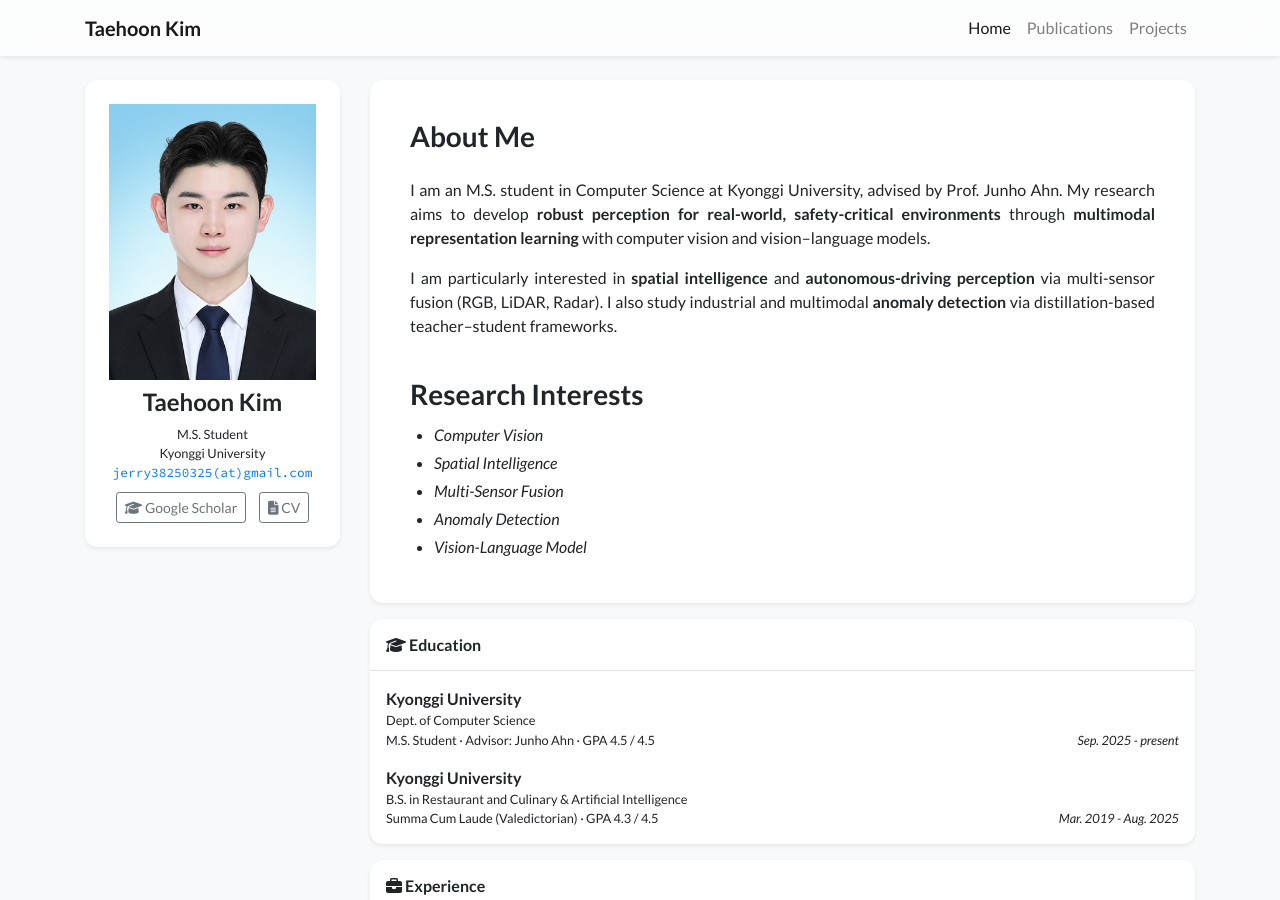
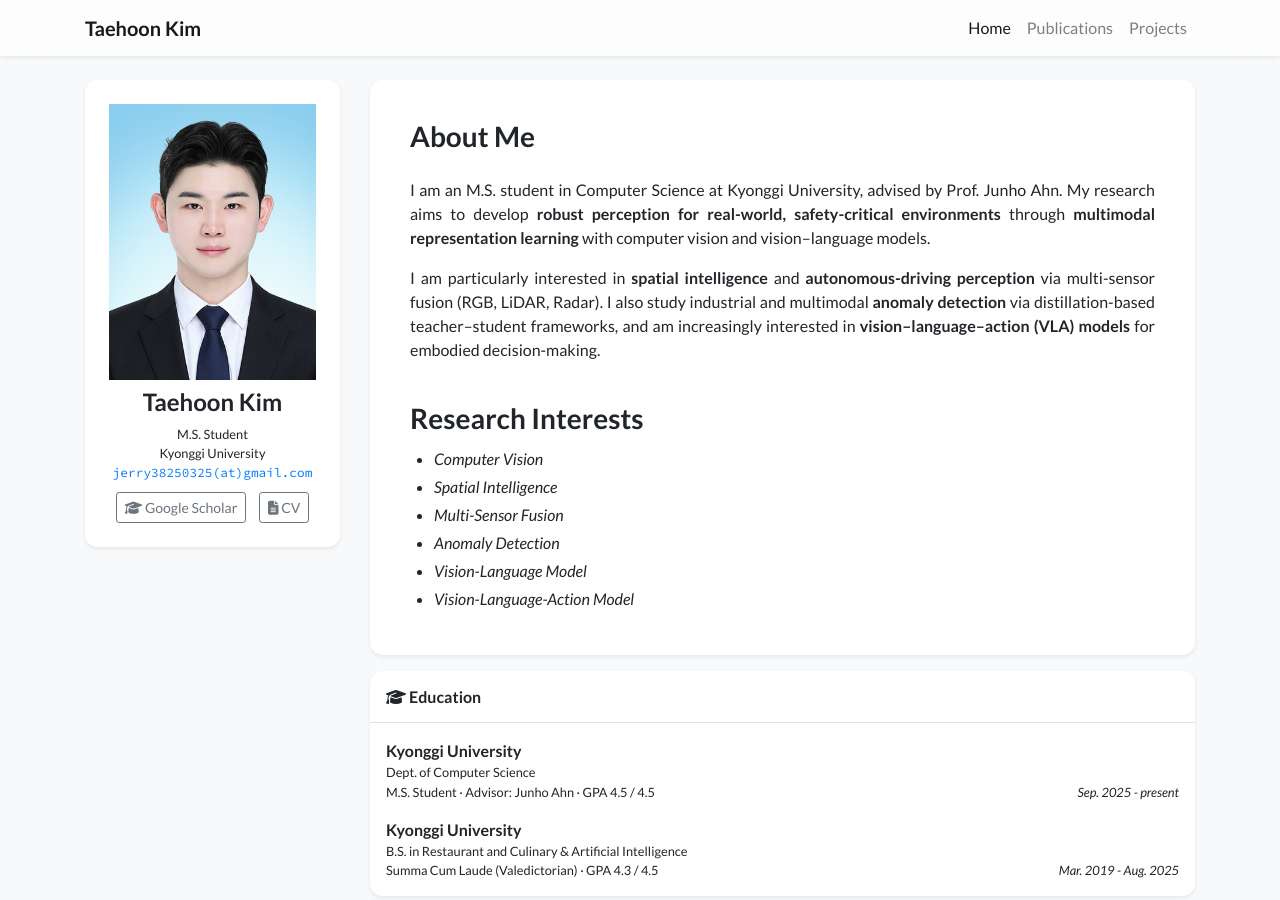
Before and after one commit to Maruu0127/Maruu0127.github.io, a Jekyll site: the page built from index.html, in a window 1280 px wide and 900 px high. Built offline with Jekyll 4.4.1, drawn with Linux system fonts in a browser that asks for light colours; nearby versions of some CDN libraries; a style sheet for code colours, icons or effects is not loaded.

Commit message:
Add Vision-Language-Action Model interest and VLA mention in bio
Co-Authored-By: Claude Opus 4.8 <noreply@anthropic.com>

```diff
--- a/_data/profile.yml
+++ b/_data/profile.yml
@@ -27,7 +27,8 @@ short_bio: >-
   <p>
     I am particularly interested in <strong>spatial intelligence</strong> and <strong>autonomous-driving perception</strong> via
     multi-sensor fusion (RGB, LiDAR, Radar). I also study industrial and multimodal
-    <strong>anomaly detection</strong> via distillation-based teacher–student frameworks.
+    <strong>anomaly detection</strong> via distillation-based teacher–student frameworks,
+    and am increasingly interested in <strong>vision–language–action (VLA) models</strong> for embodied decision-making.
   </p>
 
 # --- 관심 연구 분야 (홈 화면 About Me 아래 카드에 표시) ---
@@ -37,6 +38,7 @@ research_interests:
 - "Multi-Sensor Fusion"
 - "Anomaly Detection"
 - "Vision-Language Model"
+- "Vision-Language-Action Model"
 
 portrait_url: /assets/images/photos/taehoon-kim.jpg
 # portrait_caption: >-
```
